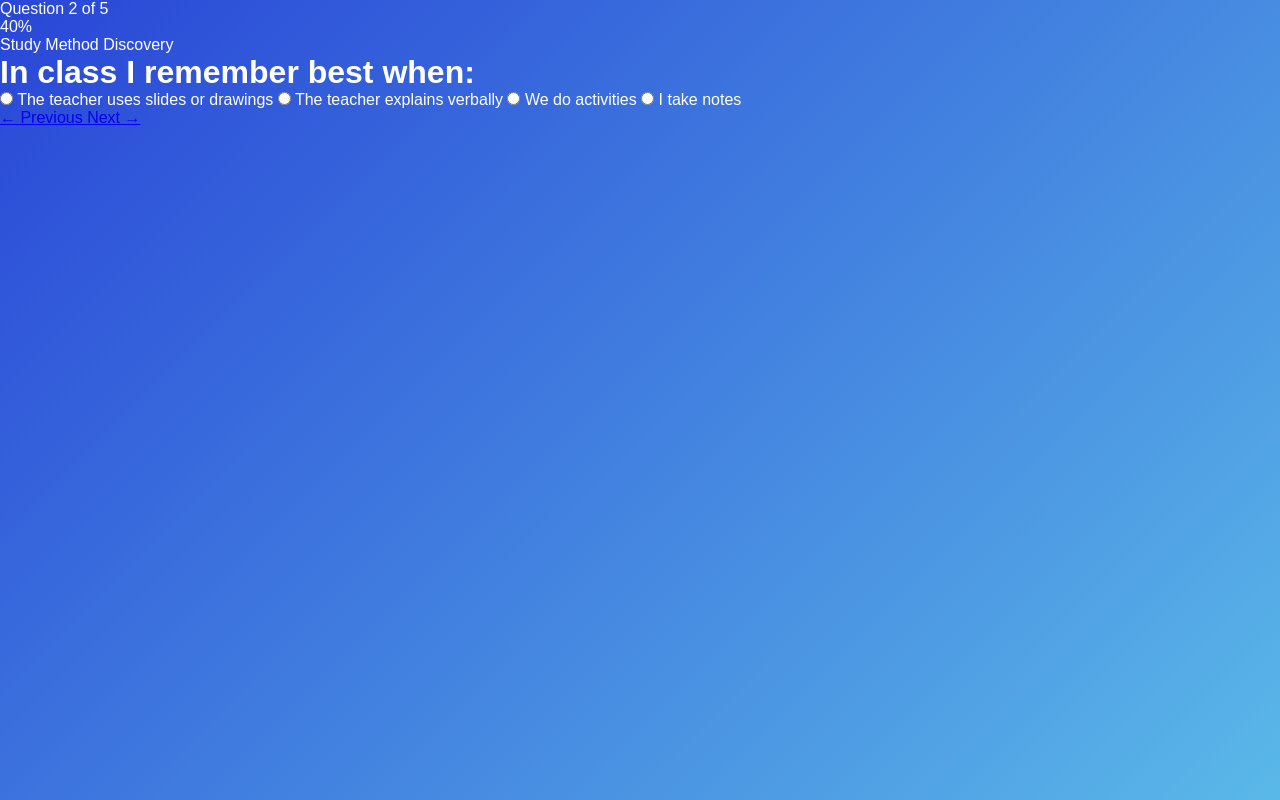
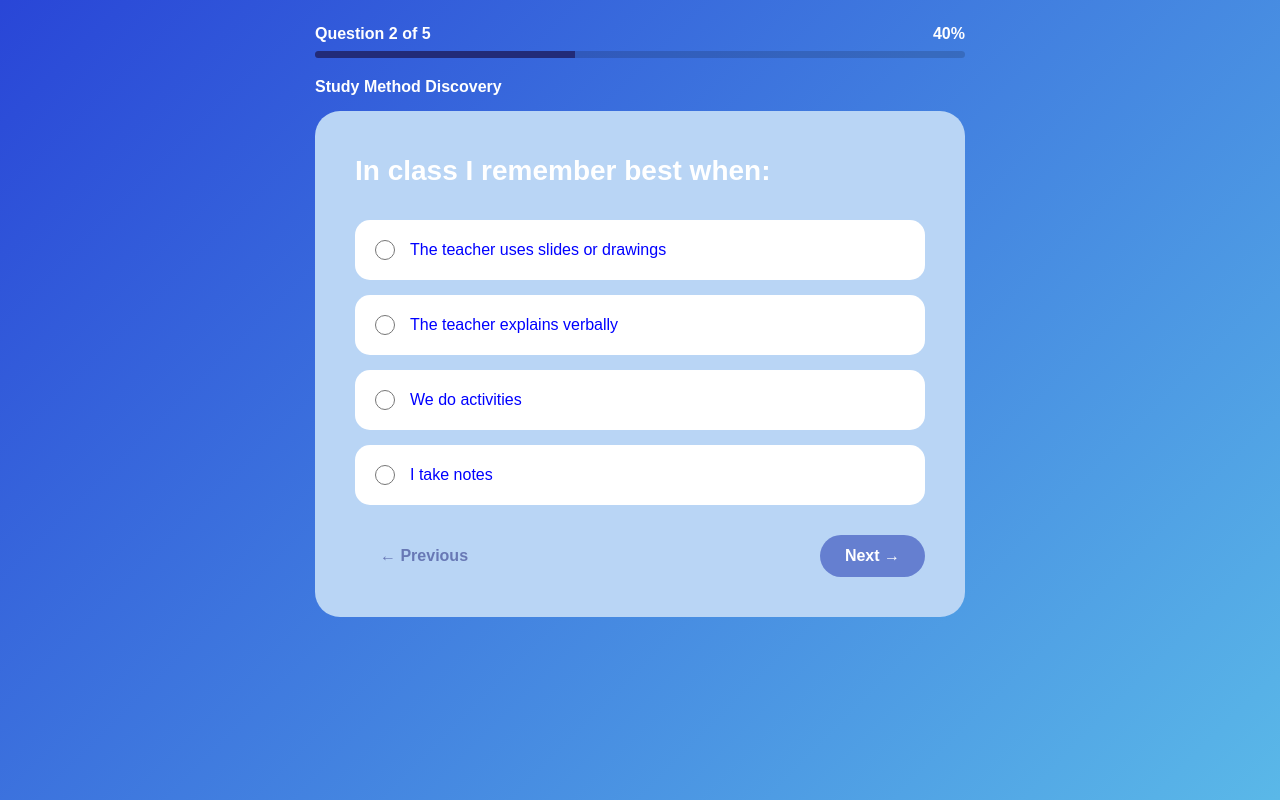
Before and after one commit to HiddenOffence/SCAM, a Flask app: page /quiz/1/question/1 in a window 1280 px wide. Run offline with Flask 3, Linux system fonts and the light colour scheme; data comes from the database, SQL or seed files in the repository.

Commit message:
adjusting

```diff
--- a/static/css/style.css
+++ b/static/css/style.css
@@ -313,12 +313,6 @@ body{
 
 }
 
-.footer p{
-
-    margin-top:10px;
-
-}
-
 /* Quiz page */
 .quiz-page {
     max-width: 1000px;
@@ -436,3 +430,103 @@ body{
 .continue-button:hover {
     transform: translateY(-2px);
 }
+
+.question-page {
+    max-width: 700px;
+    margin: 0 auto;
+    padding: 25px;
+}
+
+.quiz-header {
+    display: flex;
+    justify-content: space-between;
+    margin-bottom: 8px;
+    font-weight: bold;
+}
+
+.progress-bar {
+    height: 7px;
+    background: rgba(0, 0, 0, 0.15);
+    border-radius: 10px;
+    overflow: hidden;
+    margin-bottom: 20px;
+}
+
+.progress {
+    height: 100%;
+    background: #222b78;
+    transition: width 0.3s ease;
+}
+
+.quiz-section-title {
+    font-weight: bold;
+    margin-bottom: 15px;
+}
+
+.question-card {
+    background: #b9d5f5;
+    border-radius: 25px;
+    padding: 40px;
+}
+
+.question-card h1 {
+    font-size: 28px;
+    line-height: 1.4;
+    margin-bottom: 30px;
+}
+
+.answer-options {
+    display: flex;
+    flex-direction: column;
+    gap: 15px;
+}
+
+.answer-option {
+    display: flex;
+    align-items: center;
+    gap: 15px;
+    color: blue;
+    background: white;
+    border-radius: 15px;
+
+    padding: 20px;
+
+    cursor: pointer;
+
+    transition: 0.2s;
+}
+
+.answer-option:hover {
+    transform: translateY(-2px);
+}
+
+.answer-option input {
+    width: 20px;
+    height: 20px;
+}
+
+.quiz-navigation {
+    display: flex;
+    justify-content: space-between;
+    align-items: center;
+
+    margin-top: 30px;
+}
+
+.previous-button,
+.next-button {
+    padding: 12px 25px;
+    border-radius: 25px;
+
+    text-decoration: none;
+    font-weight: bold;
+}
+
+.previous-button {
+    color: #6878b5;
+}
+
+.next-button {
+    background: #657fd0;
+    color: white;
+}
```
